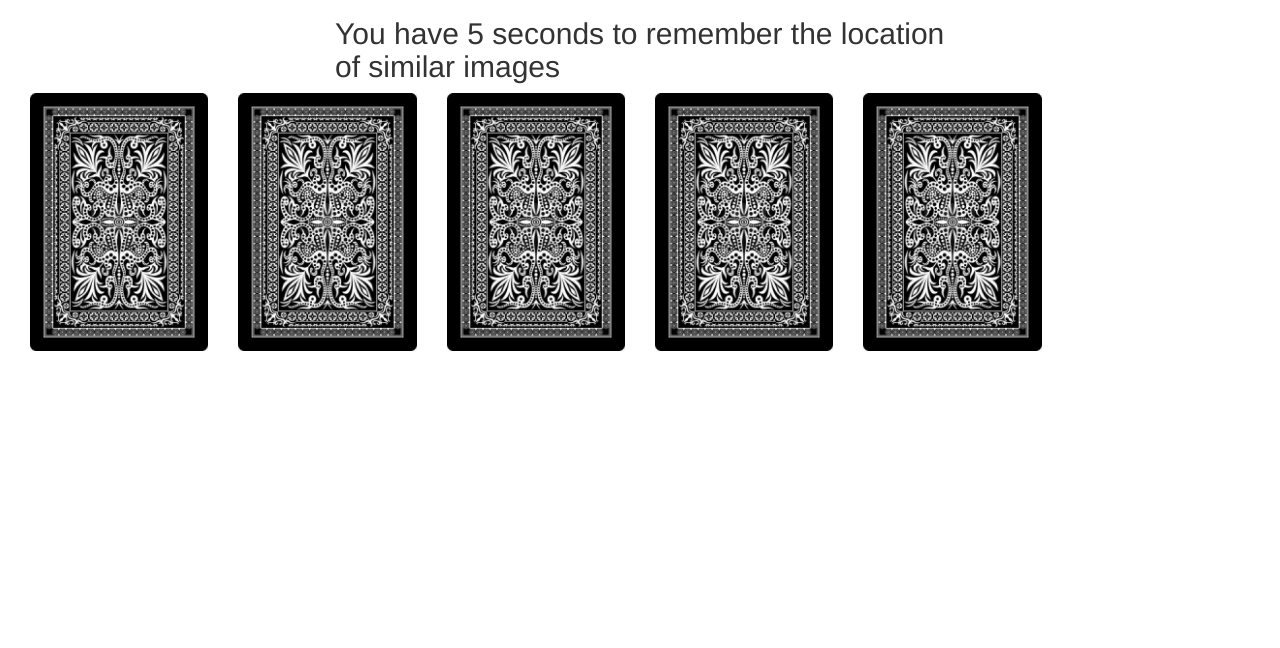
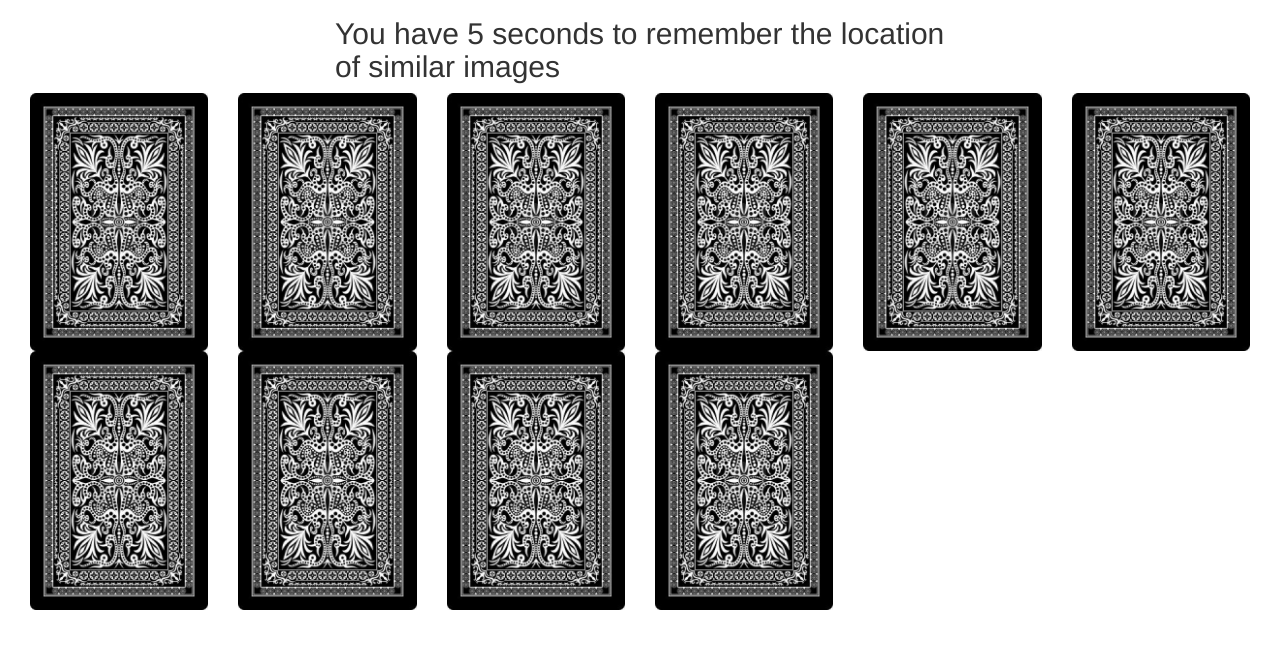
Before and after one commit to HassanNahhal/ConcentrationGame, a plain HTML site: page index.html in a window 1280 px wide. Shown: the part 56-704 px from the top of the page. Drawn offline with nearby package versions, Linux system fonts and the light colour scheme.

Commit message:
added more images and updated the required scripts
added 5 more images and make them start back flipped then randomly
generated

```diff
--- a/index.html
+++ b/index.html
@@ -25,22 +25,38 @@
 
 
         <a href="images/Image1.jpg" title="Image 1" class="col-xs-6 col-sm-4 col-md-3 col-lg-2">
-                <img class="img img-responsive inactive" src="images/Image1.png" alt="Image 1" id="Image1">
+            <img class="img img-responsive inactive" src="images/back.jpg" alt="Image 1" id="Image1">
         </a>
 
         <a href="images/Image2.gif" title="Image 2" class="col-xs-6 col-sm-4 col-md-3 col-lg-2">
-                <img class="img img-responsive inactive" src="images/Image2.png" alt="Image 2" id="Image2" >
+            <img class="img img-responsive inactive" src="images/back.jpg" alt="Image 2" id="Image2">
         </a>
         <a href="images/Image3.gif" title="Image 3" class="col-xs-6 col-sm-4 col-md-3 col-lg-2">
-                <img class="img img-responsive inactive" src="images/Image3.png" alt="Image 3" id="Image3" >
+            <img class="img img-responsive inactive" src="images/back.jpg" alt="Image 3" id="Image3">
         </a>
 
         <a href="images/Image4.gif" title="Image 4" class="col-xs-6 col-sm-4 col-md-3 col-lg-2">
-                <img class="img img-responsive inactive" src="images/Image4.png" alt="Image 4" id="Image4" >
+            <img class="img img-responsive inactive" src="images/back.jpg" alt="Image 4" id="Image4">
         </a>
 
         <a href="images/Image2.gif" title="Image 5" class="col-xs-6 col-sm-4 col-md-3 col-lg-2">
-                <img class="img img-responsive inactive" src="images/Image2.png" alt="Image 5" id="Image5" >
+            <img class="img img-responsive inactive" src="images/back.jpg" alt="Image 5" id="Image5">
+        </a>
+
+        <a href="images/Image2.gif" title="Image 6" class="col-xs-6 col-sm-4 col-md-3 col-lg-2">
+            <img class="img img-responsive inactive" src="images/back.jpg" alt="Image 6" id="Image6">
+        </a>
+        <a href="images/Image2.gif" title="Image 7" class="col-xs-6 col-sm-4 col-md-3 col-lg-2">
+            <img class="img img-responsive inactive" src="images/back.jpg" alt="Image 7" id="Image7">
+        </a>
+        <a href="images/Image2.gif" title="Image 8" class="col-xs-6 col-sm-4 col-md-3 col-lg-2">
+            <img class="img img-responsive inactive" src="images/back.jpg" alt="Image 8" id="Image8">
+        </a>
+        <a href="images/Image2.gif" title="Image 9" class="col-xs-6 col-sm-4 col-md-3 col-lg-2">
+            <img class="img img-responsive inactive" src="images/back.jpg" alt="Image 9" id="Image9">
+        </a>
+        <a href="images/Image2.gif" title="Image 10" class="col-xs-6 col-sm-4 col-md-3 col-lg-2">
+            <img class="img img-responsive inactive" src="images/back.jpg" alt="Image 10" id="Image10">
         </a>
 
     </div>
--- a/script.js
+++ b/script.js
@@ -8,10 +8,7 @@ $(document).ready(function() {
         id1,
         id2,
         index1,
-        index2,
-        source1,
-        source2;
-
+        index2;
 
 
 
@@ -32,9 +29,8 @@ $(document).ready(function() {
 
     //createRanImageArray sets an array of random images to be used when setting images and comparing
     function createRanImageArray() {
-        for (var i = 1; i <= 5; i++) {
+        for (var i = 1; i <= 10; i++) {
             randomImageArray[i] = Math.floor(Math.random() * 5) + 1;
-            alert(randomImageArray[i]);
         }
     }
 
@@ -51,7 +47,6 @@ $(document).ready(function() {
             $('.inactive').attr('src', 'images/back.jpg');
         }, 2000);
     }
-    invertImage();
 
     //on click function that used setImage() and checkIfEqual () functions , the mod is used to know the counter of the clicks , if 'counter % 2 == 1' the 1 image is clicked , if 'counter % 2 == 0' then 2 images are clicked.
     $('.inactive').on('click', function(e) {
```
Lines whose indentation alone changed are shown as unchanged.
